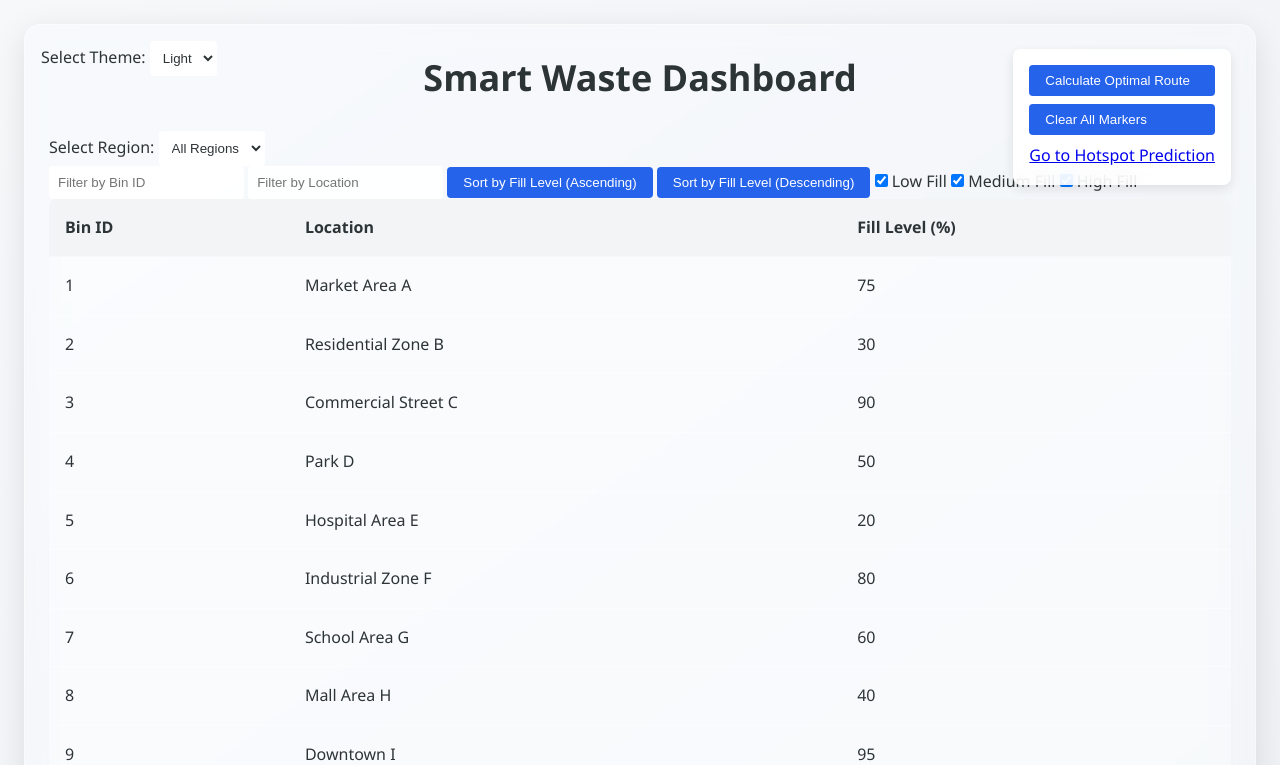
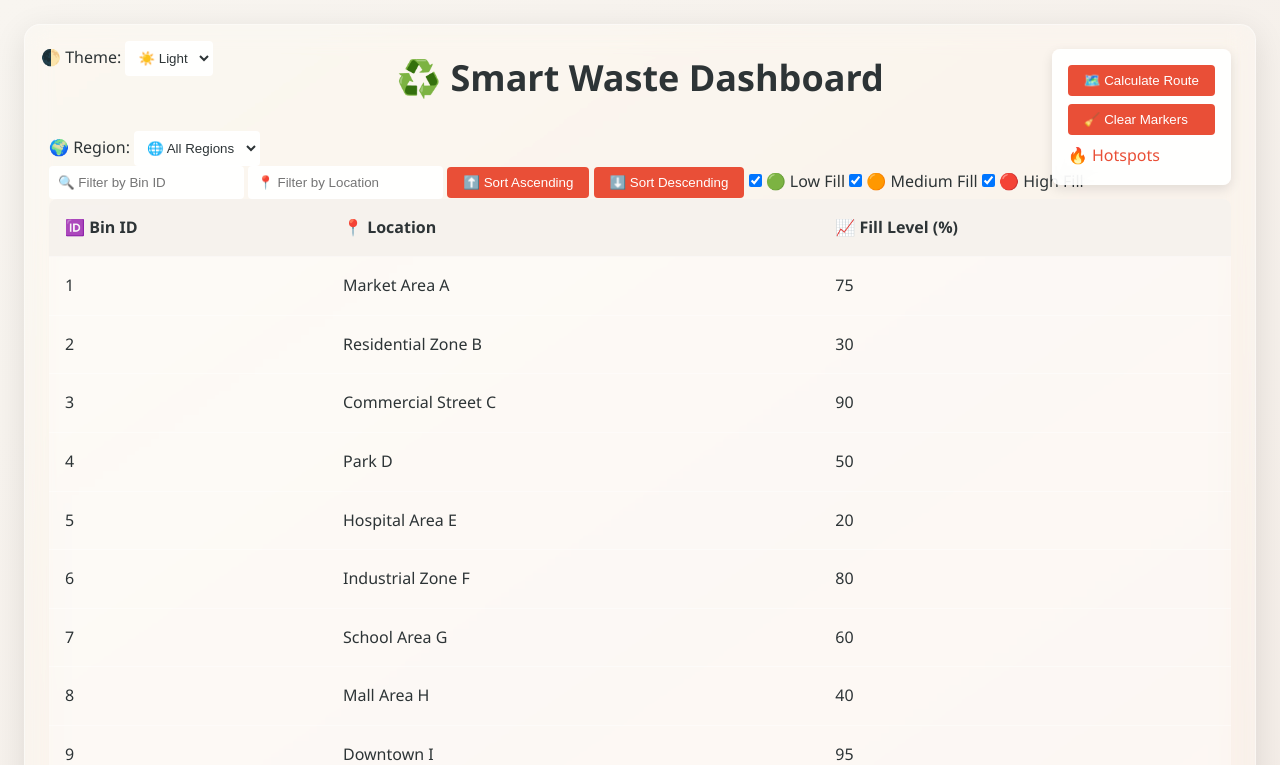
Before and after one commit to AnshKumarTripathi/smart-waste-dashboard, a Flask app: page / in a window 1280 px wide. Shown: the top 765 px of the page. Run offline with Flask 3, Linux system fonts and the light colour scheme; some libraries are stand-ins or nearby versions; grey boxes are pictures that could not be loaded.

Commit message:
proper styling

```diff
--- a/app.py
+++ b/app.py
@@ -33,7 +33,6 @@ def hotspots_data():
                 hotspots.append(row)
     except FileNotFoundError:
         print("hotspot_data.csv not found.")
-    # render the template and pass the data
     return render_template('hotspots.html', hotspots=hotspots)
 
 if __name__ == '__main__':
--- a/static/script.js
+++ b/static/script.js
@@ -281,13 +281,10 @@ function createMapLegend() {
   legend.addTo(map);
 }
 
-// Add event listeners to input fields for filtering.
 document.getElementById("filter-id").addEventListener("input", filterTable);
 document
   .getElementById("filter-location")
   .addEventListener("input", filterTable);
-
-// Add event listener to region selection.
 document.getElementById("region").addEventListener("change", updateMap);
 
 // Initialize map when page loads
--- a/static/style.css
+++ b/static/style.css
@@ -9,24 +9,32 @@
   --radius-lg: 16px;
 
   /* Light Theme */
-  --bg-color: linear-gradient(145deg, #f6f8fa 0%, #e9ecef 100%);
+  --bg-color: linear-gradient(
+    145deg,
+    #f8f5f0 0%,
+    #f0e6e0 100%
+  ); /* Warm peachy gradient */
   --text-color: #2d3436;
-  --accent-color: #2563eb;
+  --accent-color: #e94f37; /* Warmer accent color */
   --glass-bg: rgba(255, 255, 255, 0.25);
   --glass-border: rgba(255, 255, 255, 0.4);
-  --control-bg: rgba(255, 255, 255, 0.9);
-  --table-header-bg: rgba(241, 243, 245, 0.9);
+  --control-bg: rgba(255, 255, 255, 0.92);
+  --table-header-bg: rgba(245, 241, 237, 0.9); /* Warm table header */
 }
 
 [data-theme="dark"] {
   /* Dark Theme */
-  --bg-color: linear-gradient(145deg, #0f172a 0%, #1e293b 100%);
+  --bg-color: linear-gradient(
+    145deg,
+    #0d1117 0%,
+    #1a1f2c 100%
+  ); /* Deep navy to slate */
   --text-color: #f8fafc;
-  --accent-color: #60a5fa;
-  --glass-bg: rgba(30, 41, 59, 0.3);
-  --glass-border: rgba(148, 163, 184, 0.1);
-  --control-bg: rgba(15, 23, 42, 0.9);
-  --table-header-bg: rgba(30, 41, 59, 0.9);
+  --accent-color: #6cb2eb; /* Softer blue accent */
+  --glass-bg: rgba(26, 31, 44, 0.3);
+  --glass-border: rgba(108, 178, 235, 0.1); /* Accent-tinted border */
+  --control-bg: rgba(13, 17, 23, 0.92);
+  --table-header-bg: rgba(26, 31, 44, 0.9);
 }
 
 /* Base Styles */
@@ -45,6 +53,10 @@ body {
   padding: var(--spacing-lg);
 }
 
+a {
+  color: var(--accent-color);
+  text-decoration: none;
+}
 h1 {
   font-size: 2.25rem;
   font-weight: 700;
--- a/templates/dashboard.html
+++ b/templates/dashboard.html
@@ -2,7 +2,7 @@
 <html>
 
 <head>
-  <title>Smart Waste Dashboard</title>
+  <title>♻️ Smart Waste Dashboard</title>
   <link rel="stylesheet" href="{{ url_for('static', filename='style.css') }}">
   <link rel="stylesheet" href="https://unpkg.com/leaflet@1.7.1/dist/leaflet.css" />
   <script src="https://cdn.jsdelivr.net/npm/chart.js"></script>
@@ -11,18 +11,18 @@
 <body>
   <div class="glass-panel">
     <div class="theme-selector">
-      <label for="theme-select">Select Theme:</label>
+      <label for="theme-select">🌓 Theme:</label>
       <select id="theme-select">
-        <option value="light">Light</option>
-        <option value="dark">Dark</option>
+        <option value="light">☀️ Light</option>
+        <option value="dark">🌙 Dark</option>
       </select>
     </div>
-    <h1>Smart Waste Dashboard</h1>
+    <h1>♻️ Smart Waste Dashboard</h1>
 
     <div id="region-select">
-      <label for="region">Select Region:</label>
+      <label for="region">🌍 Region:</label>
       <select id="region" onchange="updateMap()">
-        <option value="all">All Regions</option>
+        <option value="all">🌐 All Regions</option>
         {% for region in regions %}
         <option value="{{ region }}">{{ region }}</option>
         {% endfor %}
@@ -30,22 +30,22 @@
     </div>
 
     <div id="table-controls">
-      <input type="text" id="filter-id" placeholder="Filter by Bin ID">
-      <input type="text" id="filter-location" placeholder="Filter by Location">
-      <button onclick="sortTable(true)">Sort by Fill Level (Ascending)</button>
-      <button onclick="sortTable(false)">Sort by Fill Level (Descending)</button>
+      <input type="text" id="filter-id" placeholder="🔍 Filter by Bin ID">
+      <input type="text" id="filter-location" placeholder="📍 Filter by Location">
+      <button onclick="sortTable(true)">⬆️ Sort Ascending</button>
+      <button onclick="sortTable(false)">⬇️ Sort Descending</button>
 
-      <label><input type="checkbox" id="include-low" checked> Low Fill</label>
-      <label><input type="checkbox" id="include-medium" checked> Medium Fill</label>
-      <label><input type="checkbox" id="include-high" checked> High Fill</label>
+      <label><input type="checkbox" id="include-low" checked> 🟢 Low Fill</label>
+      <label><input type="checkbox" id="include-medium" checked> 🟠 Medium Fill</label>
+      <label><input type="checkbox" id="include-high" checked> 🔴 High Fill</label>
     </div>
 
     <table>
       <thead>
         <tr>
-          <th>Bin ID</th>
-          <th>Location</th>
-          <th>Fill Level (%)</th>
+          <th>🆔 Bin ID</th>
+          <th>📍 Location</th>
+          <th>📈 Fill Level (%)</th>
         </tr>
       </thead>
       <tbody id="bin-table-body">
@@ -60,13 +60,13 @@
     </table>
 
     <div class="controls">
-      <button onclick="calculateRoute()">Calculate Optimal Route</button>
-      <button onclick="clearAll()">Clear All Markers</button>
-      <a href="{{ url_for('hotspots_data') }}">Go to Hotspot Prediction</a>
+      <button onclick="calculateRoute()">🗺️ Calculate Route</button>
+      <button onclick="clearAll()">🧹 Clear Markers</button>
+      <a href="{{ url_for('hotspots_data') }}">🔥 Hotspots</a>
     </div>
     <div id="map" data-bins='{{ bins|tojson|safe }}'></div>
     <div id="route-info">
-      <p>Total Route Distance: <span id="distance-value">0</span> km</p>
+      <p>🛣️ Total Distance: <span id="distance-value">0</span> km</p>
     </div>
   </div>
 
```
Also changed, not shown: templates/hotspots.html (+12 -12 lines).
